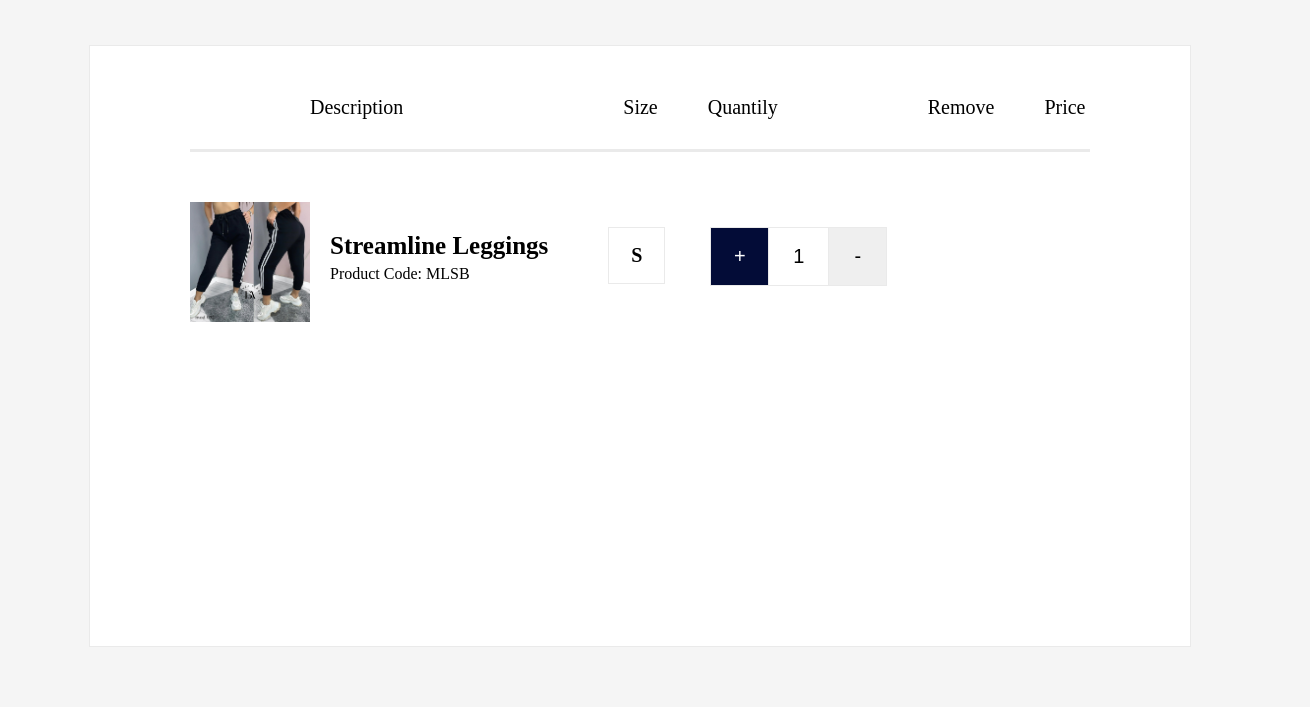
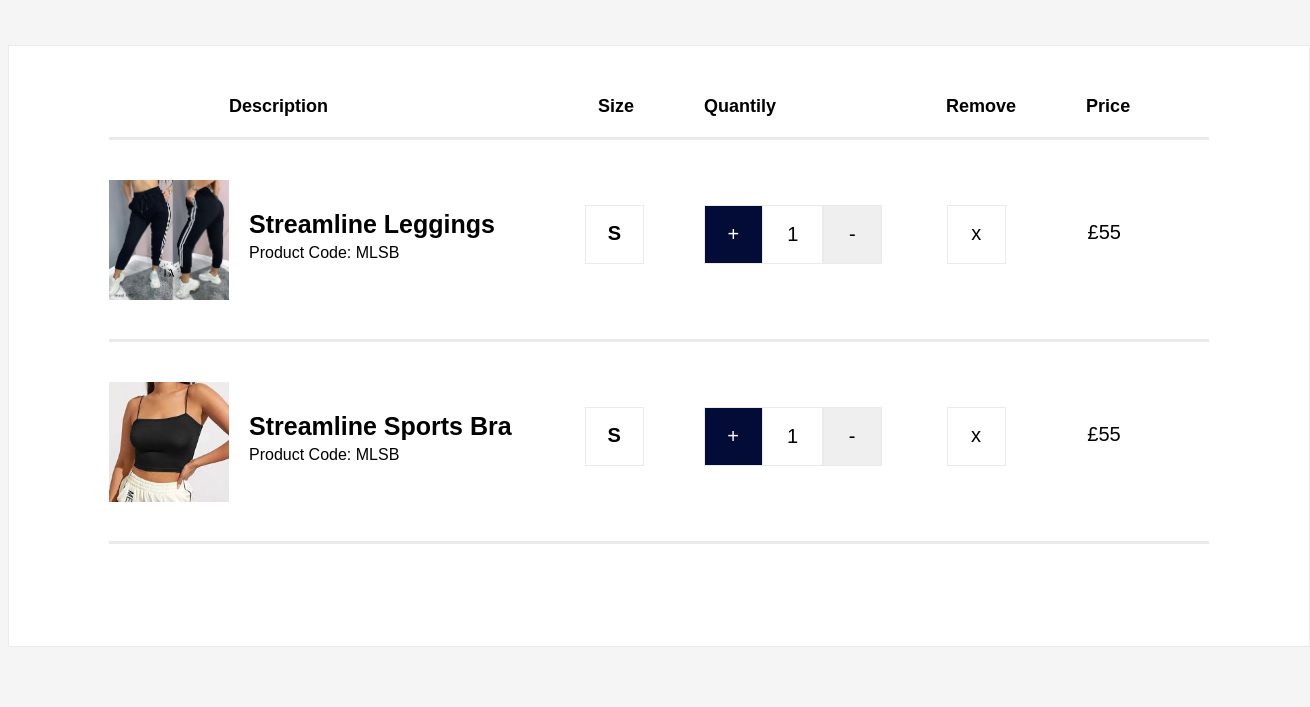
Before and after one commit to lifelsbeautiful/web-development-course1, a plain HTML site: page lw3/task1/index.html in a window 1280 px wide. Shown: the part 133-840 px from the top of the page, 1310 px wide, since content can reach past the window. Drawn offline with Linux system fonts and the light colour scheme.

Commit message:
Finished the first and second things

```diff
--- a/lw3/task1/index.html
+++ b/lw3/task1/index.html
@@ -20,12 +20,28 @@
     </div>
     <div class="one-line"></div>
     <div class="first-product">
-      <img class="shtan" src="img/shtanbl.jpg">
+      <img class="shtan" src="img/shtanbl.jpg" alt="">
       <div class="name-code">
         <div class="name-shtan">Streamline Leggings</div>
         <div class="code-product">Product Code: MLSB</div>
       </div>
       <div class="size-product">S</div>
+      <div class="quantity">
+        <button class="plus-btn" type="button" name="button">+</button>
+        <input class="num-goods" type="text" name="name" value="1">
+        <button class="minus-btn" type="button" name="button">-</button>
+      </div>
+      <div class="remove-bl">x</div>
+      <div class="price-bl">£55</div>
+    </div>
+    <div class="one-line two"></div>
+    <div class="first-product">
+      <img class="shtan" src="img/top.jpg" alt="">
+      <div class="name-code">
+        <div class="name-shtan">Streamline Sports Bra</div>
+        <div class="code-product">Product Code: MLSB</div>
+      </div>
+      <div class="size-product tws">S</div>
       <div class="quantity">
         <button class="plus-btn" type="button" name="button">
           +
@@ -35,7 +51,12 @@
           -
         </button>
       </div>
+      <div class="remove-bl">x</div>
+      <div class="price-bl">£55</div>
     </div>
+    <div class="one-line two"></div>
+
+
   </main>
 </body>
 
--- a/lw3/task1/styles.css
+++ b/lw3/task1/styles.css
@@ -1,5 +1,6 @@
 body {
   background-color: rgb(245, 245, 245);
+  font-family: Arial;
 }
 .header-text {
   color: rgb(3, 12, 55);
@@ -12,36 +13,37 @@ body {
   background-color: white;
   border: 1px solid rgb(234, 234, 234);
   height: 600px;
-  width: 1100px;
+  width: 1300px;
   margin: 60px auto;
 }
 .meaning {
   display: flex;
   margin-top: 50px;
-  font-size: 20px;
+  font-size: 18px;
+  font-weight: bold;
 }
 .description {
   margin-left: 220px;
 
 }
 .size {
-  margin-left: 220px;
+  margin-left: 270px;
 
 }
 .quantily{
-  margin-left: 50px;
+  margin-left: 70px;
 }
 .remove{
-  margin-left: 150px;
+  margin-left: 170px;
 }
 .price{
-  margin-left: 50px;
+  margin-left: 70px;
 }
 .one-line {
   background-color: rgb(234, 234, 234); /* Цвет линии */
   height: 3px;
-  width: 900px;
-  margin: 30px auto;
+  width: 1100px;
+  margin: 20px auto;
 }
 .shtan {
   height: 120px;
@@ -64,14 +66,14 @@ body {
   margin: 5px 0 0 20px;
 }
 .size-product {
-  height: 55px;
-  width: 55px;
+  height: 57px;
+  width: 57px;
   border: 1px solid rgb(234, 234, 234);
   text-align: center;
   line-height: 55px;
   font-size: 20px;
   font-weight: bold;
-  margin: 45px 0 0 60px;
+  margin: 45px 0 0 90px;
 }
 .plus-btn {
   height: 59px;
@@ -80,7 +82,7 @@ body {
   text-align: center;
   line-height: 55px;
   font-size: 20px;
-  margin: 45px 0 0 45px;
+  margin: 45px 0 0 60px;
   background-color: rgb(3, 12, 55);
   color: white;
   outline: none;
@@ -105,3 +107,36 @@ body {
   margin-top: 45px;
   outline: none;
 }
+.remove-bl {
+  height: 57px;
+  width: 57px;
+  border: 1px solid rgb(234, 234, 234);
+  text-align: center;
+  line-height: 55px;
+  font-size: 20px;
+  margin: 45px 0 0 65px;
+}
+.price-bl {
+  height: 57px;
+  width: 57px;
+  text-align: center;
+  line-height: 55px;
+  font-size: 20px;
+  margin: 45px 0 0 70px;
+}
+.size-product-2 {
+  height: 57px;
+  width: 57px;
+  border: 1px solid rgb(234, 234, 234);
+  text-align: center;
+  line-height: 55px;
+  font-size: 20px;
+  font-weight: bold;
+  margin: 45px 0 0 40px;
+}
+.two {
+  margin-top: 30px;
+}
+.tws {
+  margin-left: 73px;
+}
```
